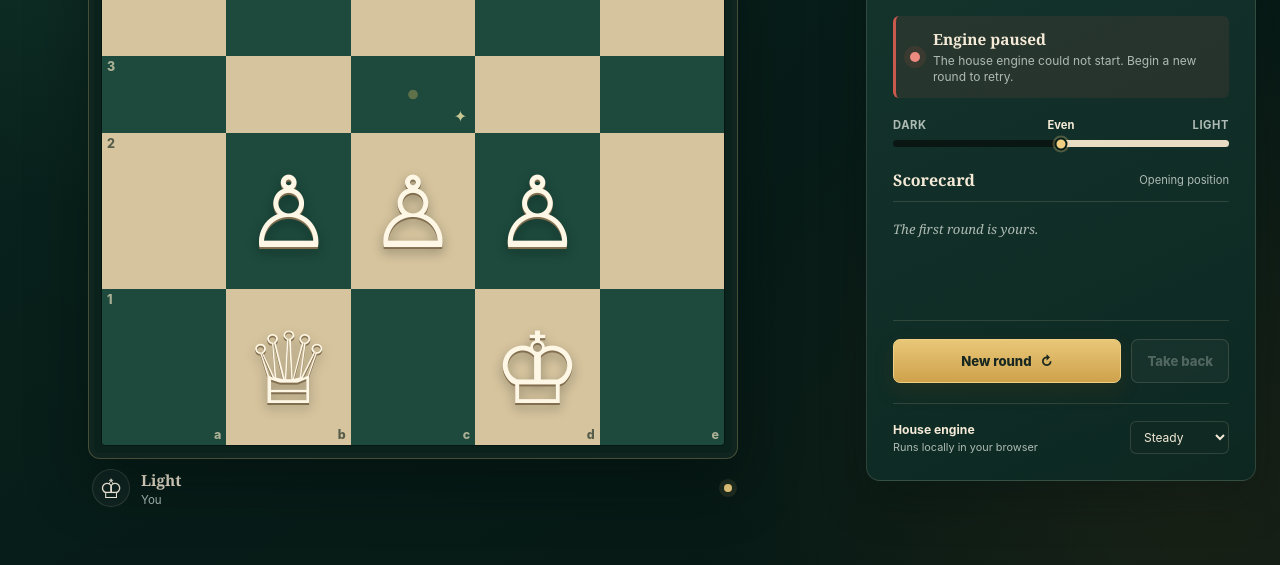
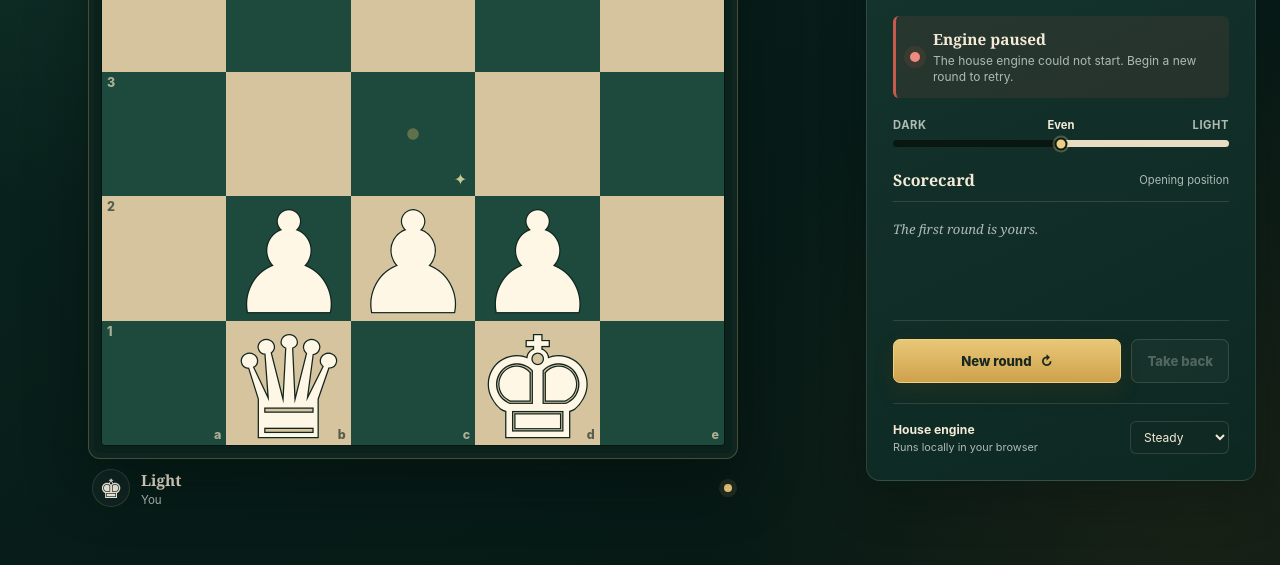
Before and after one commit to photocurio/daisy-chess, a website built with Vite: page index.html in a window 1280 px wide. Shown: the part 369-934 px from the top of the page. Built offline with nearby package versions, Linux system fonts and the light colour scheme.

Commit message:
Refine board and piece rendering

```diff
--- a/src/web/main.ts
+++ b/src/web/main.ts
@@ -49,12 +49,12 @@ interface EngineResponse {
 
 const PIECE_GLYPH: Record<Color, Record<PieceType, string>> = {
   light: {
-    king: "♔",
-    queen: "♕",
-    rook: "♖",
-    bishop: "♗",
-    knight: "♘",
-    pawn: "♙",
+    king: "♚",
+    queen: "♛",
+    rook: "♜",
+    bishop: "♝",
+    knight: "♞",
+    pawn: "♟",
   },
   dark: {
     king: "♚",
--- a/src/web/styles.css
+++ b/src/web/styles.css
@@ -260,9 +260,11 @@ a:focus-visible {
 
 .board {
   display: grid;
-  grid-template-columns: repeat(5, 1fr);
+  grid-template-columns: repeat(5, minmax(0, 1fr));
+  grid-template-rows: repeat(5, minmax(0, 1fr));
   overflow: hidden;
-  aspect-ratio: 1;
+  width: 100%;
+  aspect-ratio: 1 / 1;
   border: 1px solid rgba(4, 18, 15, 0.65);
   border-radius: 4px;
 }
@@ -270,12 +272,17 @@ a:focus-visible {
 .square {
   position: relative;
   display: grid;
+  overflow: hidden;
+  width: 100%;
+  height: 100%;
+  aspect-ratio: 1 / 1;
   min-width: 0;
   min-height: 0;
   padding: 0;
   place-items: center;
   border: 0;
   color: inherit;
+  container-type: inline-size;
   cursor: pointer;
   transition: filter 140ms ease, box-shadow 140ms ease;
 }
@@ -347,26 +354,30 @@ a:focus-visible {
 .piece {
   position: relative;
   z-index: 2;
-  font-family: Georgia, "Times New Roman", serif;
-  font-size: clamp(3.1rem, 8vw, 6.2rem);
-  line-height: 0.8;
-  transform: translateY(-2%);
+  font-family: "Arial Unicode MS", "Noto Sans Symbols 2", "Segoe UI Symbol", "Apple Symbols", sans-serif;
+  font-size: 112cqi;
+  line-height: 1;
+  transform: translateY(-1%);
   transition: transform 140ms ease;
   user-select: none;
 }
 
 .square:hover:not(:disabled) .piece {
-  transform: translateY(-4%) scale(1.035);
+  transform: translateY(-2%) scale(1.025);
 }
 
 .piece--light {
   color: #fff7e5;
-  text-shadow: 0 2px 0 #826f50, 0 5px 12px rgba(2, 11, 9, 0.36);
+  -webkit-text-stroke: max(1.5px, 0.018em) #10251f;
+  paint-order: stroke fill;
+  text-shadow: none;
 }
 
 .piece--dark {
   color: #10251f;
-  text-shadow: 0 1px 0 rgba(255, 244, 212, 0.5), 0 4px 10px rgba(2, 11, 9, 0.28);
+  -webkit-text-stroke: max(1.5px, 0.018em) #fff7e5;
+  paint-order: stroke fill;
+  text-shadow: none;
 }
 
 .coord {
@@ -964,10 +975,6 @@ p {
     border-radius: 8px;
   }
 
-  .piece {
-    font-size: clamp(2.85rem, 17vw, 5.4rem);
-  }
-
   .match-card {
     padding: 20px;
   }
```
